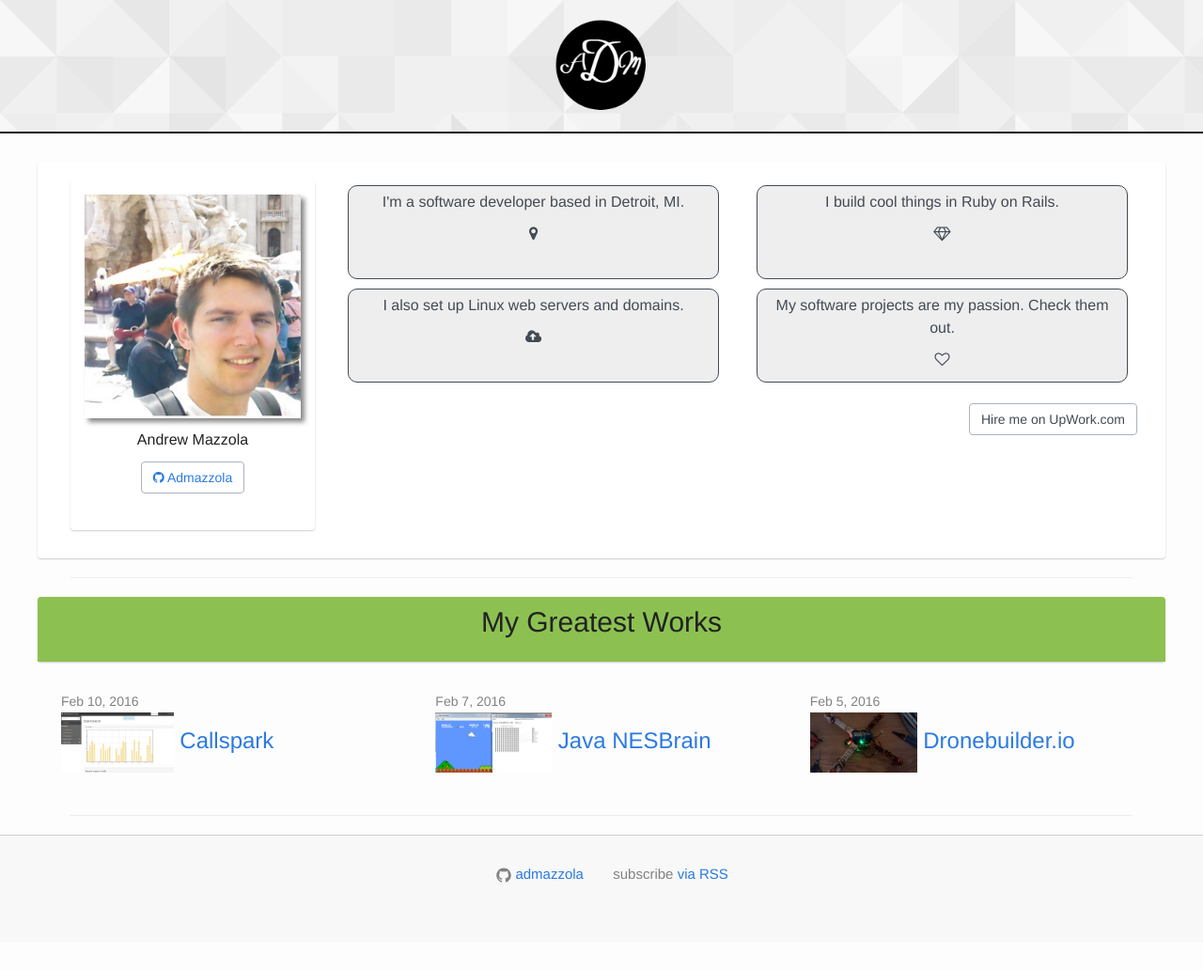
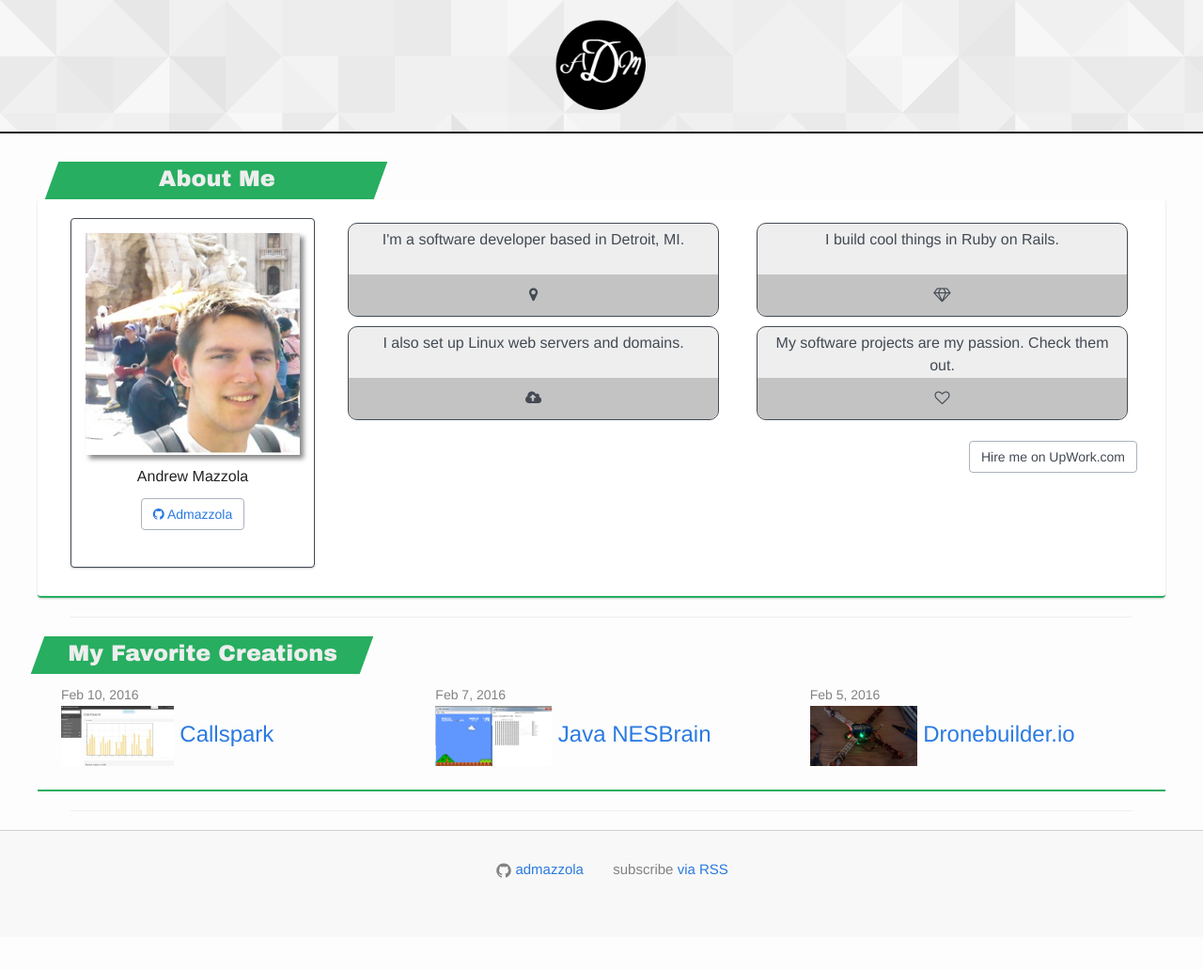
Before and after one commit to admazzola/admazzola.github.io, a Jekyll site: the page built from index.html, in a window 1280 px wide. Shown: the whole page at 94% size. Built offline with Jekyll 4.4.1, drawn with Linux system fonts in a browser that asks for light colours; nearby versions of some CDN libraries.

Commit message:
improved styling

```diff
--- a/_includes/bio.html
+++ b/_includes/bio.html
@@ -3,7 +3,7 @@
 
 
 
-<div class="row well">
+<div class="row well green-striped-bottom">
 
 
 
@@ -39,7 +39,7 @@
         <div class="col-sm-6 ">
           <div class="info-bubble">
               <div class="info-text"> I'm a software developer based in Detroit, MI. </div>
-              <div class="info-icon">   <span class="fa fa-map-marker"></span> </div>
+              <div class="info-icon">   <span class="fa fa-map-marker" ></span> </div>
             </div>
           </div>
         <div class="col-sm-6">
--- a/_layouts/default.html
+++ b/_layouts/default.html
@@ -11,6 +11,11 @@
 <div class="page-content">
 <div class="container">
   <div class="row">
+    <div class="parallelogram center">
+      <p>
+       About Me
+     </p>
+    </div>
   	<div class="column-12">
 
 
@@ -20,15 +25,15 @@
   	</div>
   </div>
 <hr style="margin:20px;">
-<div class="row">
-  <div class="center">
+<div class="row green-striped-bottom">
 
 
-  <div class="panel panel-success">
-   <div class="panel-heading"><h3>My Greatest Works</h3></div>
+  <div class="parallelogram center">
+    <p>
+     My Favorite Creations
+   </p>
   </div>
 
-</div>
 	<div class="column-12">
 		<div class=" sidenav">
 
--- a/css/default.css
+++ b/css/default.css
@@ -12,6 +12,33 @@
     border-width: 2px;
 
 		position:relative;
+}
+
+.parallelogram
+{
+	width: 350px;
+	height: 40px;
+	-webkit-transform: skew(-20deg);
+	   -moz-transform: skew(-20deg);
+	     -o-transform: skew(-20deg);
+	background-color: #27ae60;
+}
+
+.parallelogram p
+{
+	color:#eee;
+		font-size: 24px;
+		font-family: "Arial Black", Gadget, sans-serif;
+   -webkit-transform: skew(20deg) !important;
+   -moz-transform: skew(20deg) !important;
+   -o-transform: skew(20deg) !important;
+   transform: skew(20deg) !important;
+
+}
+
+.green-striped-bottom
+{
+	border-bottom:  2px solid #27ae60;
 }
 
 #particles-js
@@ -52,23 +79,39 @@
 		border-radius:10px;
 		border-style:solid;
 		border-width: 1px;
-		padding:5px;
+
 		margin:5px;
 		background: #eee;
+		position:relative;
 }
 
 .info-text
 {
 	width:100%;
-
+	padding:5px;
 }
 
 .info-icon
 {
 	padding:10px;
+	position:absolute;
+	background-color:rgba(20,20,20,0.2);
+	bottom:0px;
+	width:100%;
+	border-radius: 0 0 10px 10px;
+}
+
+.info-icon:hover
+{
+	color:#e74c3c;
 }
 
 .post-content
 {
 	padding:5px;
 }
+
+.thumbnail
+{
+	border: 1px solid  ;
+}
```
